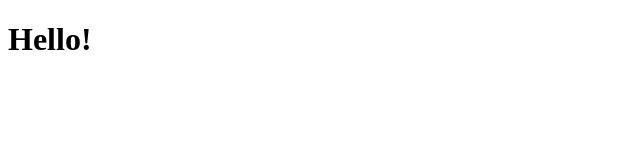
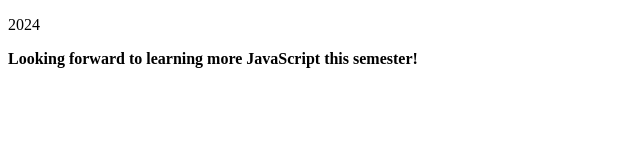
Before and after one commit to ReinaG2017/2351_Project1_2024, a plain HTML site: page index.html in a window 1280 px wide. Shown: the whole page, without its empty margins (0-640 px from the left). Drawn offline with Linux system fonts and the light colour scheme.

Commit message:
added CON/DOC/INNER

```diff
--- /dev/null
+++ b/app.js
@@ -0,0 +1,3 @@
+console.log('How did you get into codeing as a profession?');
+document.write("<strong>Looking forward to learning more JavaScript this semester!</strong>");
+document.getElementById("demo").innerHTML = 2021+3;
--- a/index.html
+++ b/index.html
@@ -6,6 +6,7 @@
     <title>Document</title>
 </head>
 <body>
-    <h1>Hello!</h1>
+    <p id="demo"></p>
+    <script src="./app.js"></script>
 </body>
 </html>
```
